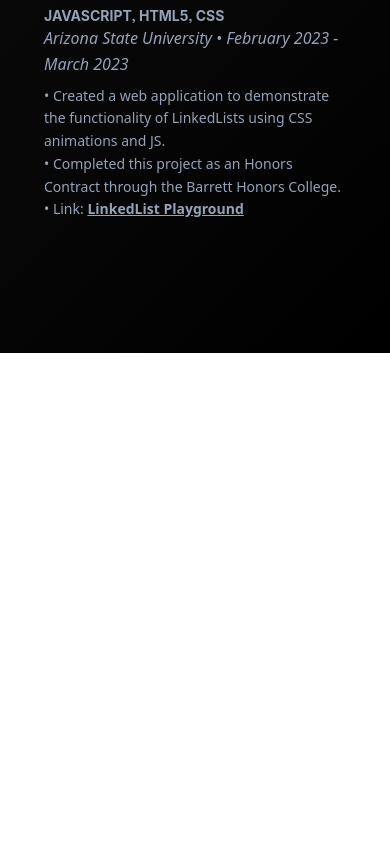
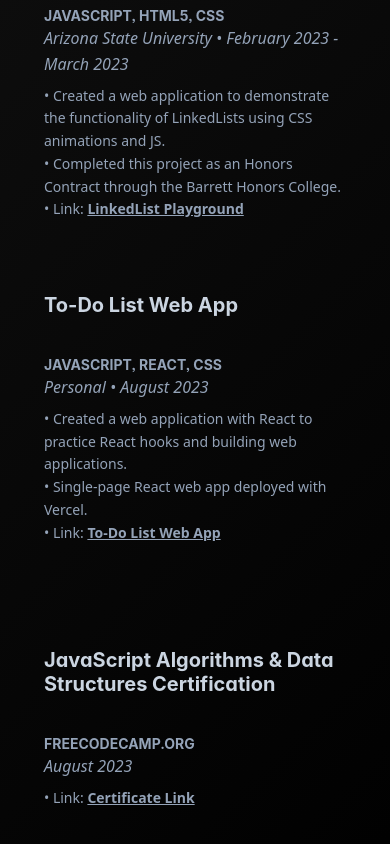
Before and after one commit to connorabernethy/portfolio-njs, a Next.js app in the folder portfolio/: page / in a window 390 px wide. Shown: the part 2986-3830 px from the top of the page. Before the commit the page ends 3339 px from the top, so only its background shows below. Built offline with nearby package versions, Linux system fonts and the light colour scheme.

Commit message:
Creation of certificates section and added JS DSA certificate link

```diff
--- /dev/null
+++ b/portfolio/src/components/v2/CertificationCard.tsx
@@ -0,0 +1,29 @@
+import { Box, Card, CardHeader, Heading, CardBody, Stack, StackDivider, Text } from "@chakra-ui/react";
+import React from "react";
+
+function CertificationCard(props: any) {
+    const {title, org, date} = props;
+    return (
+        <Card variant='' className="hover:bg-slate-900 hover:shadow-xl transition-all mt-8" bg='transparent'>
+            <CardHeader>
+                <Heading size='md' className="text-slate-300">{title}</Heading>
+            </CardHeader>
+
+            <CardBody className="text-slate-400">
+                <Stack divider={<StackDivider />} spacing='4'>
+                    <Box bg='transparent'>
+                        <Heading size='xs' textTransform='uppercase'>
+                            {org}
+                        </Heading>
+                        <em>{date}</em>
+                        <Text pt='2' fontSize='sm'>
+                            {props.children}
+                        </Text>
+                    </Box>
+                </Stack>
+            </CardBody>
+        </Card>
+    )
+}
+
+export default CertificationCard;
--- a/portfolio/src/components/v2/Content.tsx
+++ b/portfolio/src/components/v2/Content.tsx
@@ -1,9 +1,10 @@
 import React from "react";
 import ExperienceCard from "./ExperienceCard";
 import ProjectCard from "./ProjectCard";
+import CertificationCard from "./CertificationCard";
 
 function Content(props: any) {
-    const {about, experience, projects} = props;
+    const {about, experience, projects, certifications} = props;
     return (
         <main className="pt-24 lg:w-1/2 lg:py-24">
             <section className="mb-16 scroll-mt-16 md:mb-24 lg:mb-36 lg:scroll-mt-24" ref={about}>
@@ -51,6 +52,16 @@
                 • Completed this project as an Honors Contract through the Barrett Honors College.<br></br>
                 • Link: <a target="_blank" href="http://linked-list-honors-contract.s3-website-us-west-1.amazonaws.com/" className="underline font-semibold">LinkedList Playground</a><br></br>
                 </ProjectCard>
+                <ProjectCard title="To-Do List Web App" tech="JavaScript, React, CSS" info="Personal • August 2023">
+                • Created a web application with React to practice React hooks and building web applications.<br></br>
+                • Single-page React web app deployed with Vercel.<br></br>
+                • Link: <a target="_blank" href="https://to-do-web-app-mu.vercel.app/" className="underline font-semibold">To-Do List Web App</a><br></br>
+                </ProjectCard>
+            </section>
+            <section className="mb-16 scroll-mt-16 md:mb-24 lg:mb-36 lg:scroll-mt-24" ref={certifications}>
+                <CertificationCard title="JavaScript Algorithms & Data Structures Certification" org="freeCodeCamp.org" date="August 2023">
+                    • Link: <a target="_blank" href="https://www.freecodecamp.org/certification/connorabernethy/javascript-algorithms-and-data-structures" className="underline font-semibold">Certificate Link</a>
+                </CertificationCard>
             </section>
         </main>
     )
--- a/portfolio/src/components/v2/Nav.tsx
+++ b/portfolio/src/components/v2/Nav.tsx
@@ -33,6 +33,15 @@
                         </span>
                     </a>
                 </li>
+                <li>
+                    <a className="group flex items-center py-5 active cursor-pointer" onClick={clickFunctions[3]}>
+                        <span className="nav-indicator mr-4 h-px w-18 bg-slate-600 transition-all group-hover:w-21 group-hover:bg-slate-200 group-focus-visible:w-24 group-focus-visible:bg-slate-200 motion-reduce:transition-none">
+                            <span className="nav-text text-xs font-bold uppercase tracking-widest text-slate-500 group-hover:text-slate-200 group-focus-visible:text-slate-200">
+                                Certifications
+                            </span>
+                        </span>
+                    </a>
+                </li>
                 {/* <li>
                     <a className="group flex items-center py-5 active cursor-pointer" onClick={clickFunctions[2]}>
                         <span className="nav-indicator mr-4 h-px w-18 bg-slate-600 transition-all group-hover:w-26 group-hover:bg-slate-200 group-focus-visible:w-26 group-focus-visible:bg-slate-200 motion-reduce:transition-none">
--- a/portfolio/src/pages/index.tsx
+++ b/portfolio/src/pages/index.tsx
@@ -1,4 +1,3 @@
-import SplineObject from '@/components/SplineObject'
 import Content from '@/components/v2/Content'
 import Nav from '@/components/v2/Nav'
 import Socials from '@/components/v2/Socials'
@@ -18,6 +17,10 @@
   const handleClickExp = () => {
     experienceRef.current?.scrollIntoView({behavior: 'smooth'});
   };
+  const certificationRef = useRef<null | HTMLDivElement>(null);
+  const handleClickCert = () => {
+    certificationRef.current?.scrollIntoView({behavior: 'smooth'});
+  };
   return (
     <div className="body leading-relaxed text-slate-400 antialiased selection:bg-teal-300 selection:text-teal-900">
         <div className="mx-auto min-h-screen max-w-screen-xl px-6 py-12 font-sans md:px-12 md:py-20 lg:px-24 lg:py-0">
@@ -33,11 +36,11 @@
                 <p className="mt-4 max-w-xs leading-normal">
                   ASU Honors Graduate with a passion for software and fitness.
                 </p>
-                <Nav clickFunctions={[handleClickAb, handleClickExp, handleClickProj]}></Nav>
+                <Nav clickFunctions={[handleClickAb, handleClickExp, handleClickProj, handleClickCert]}></Nav>
                 <Socials></Socials>
               </div>
             </header>
-            <Content about={aboutRef} projects={projectsRef} experience={experienceRef}/>
+            <Content about={aboutRef} projects={projectsRef} experience={experienceRef} certifications={certificationRef}/>
           </div>
         </div>
     </div>
```
